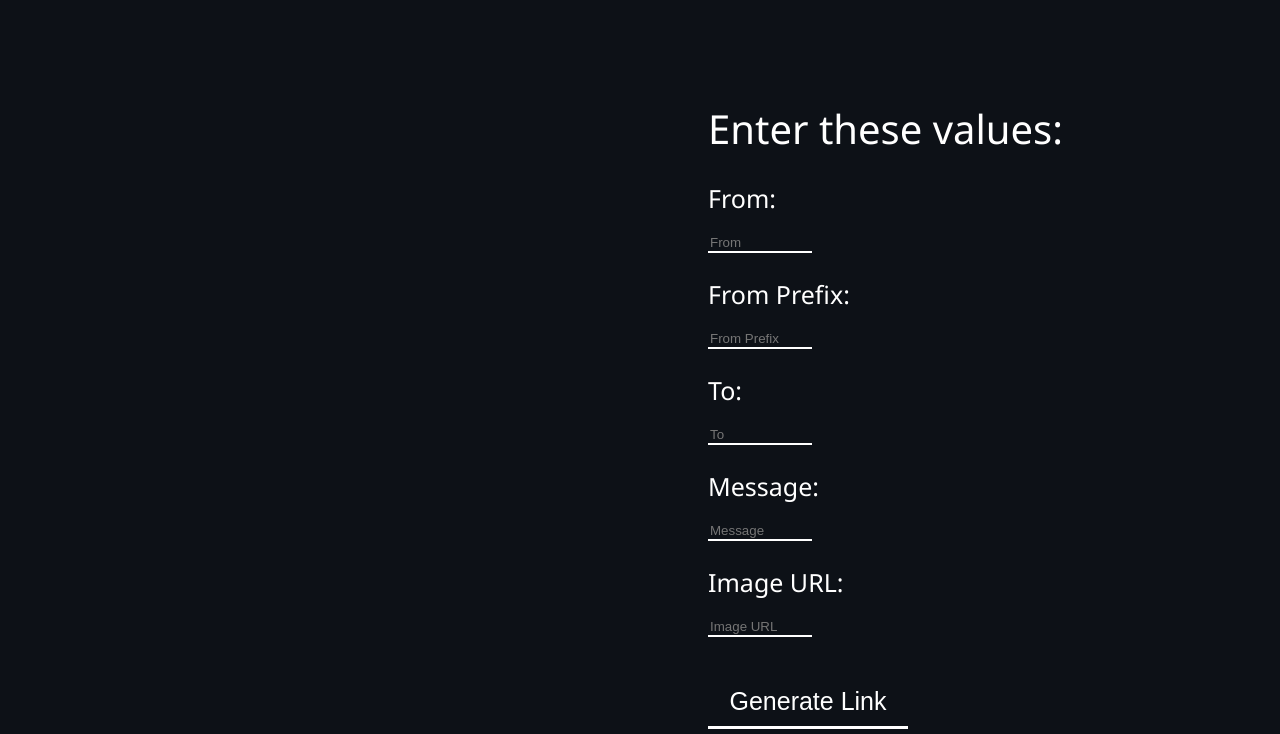
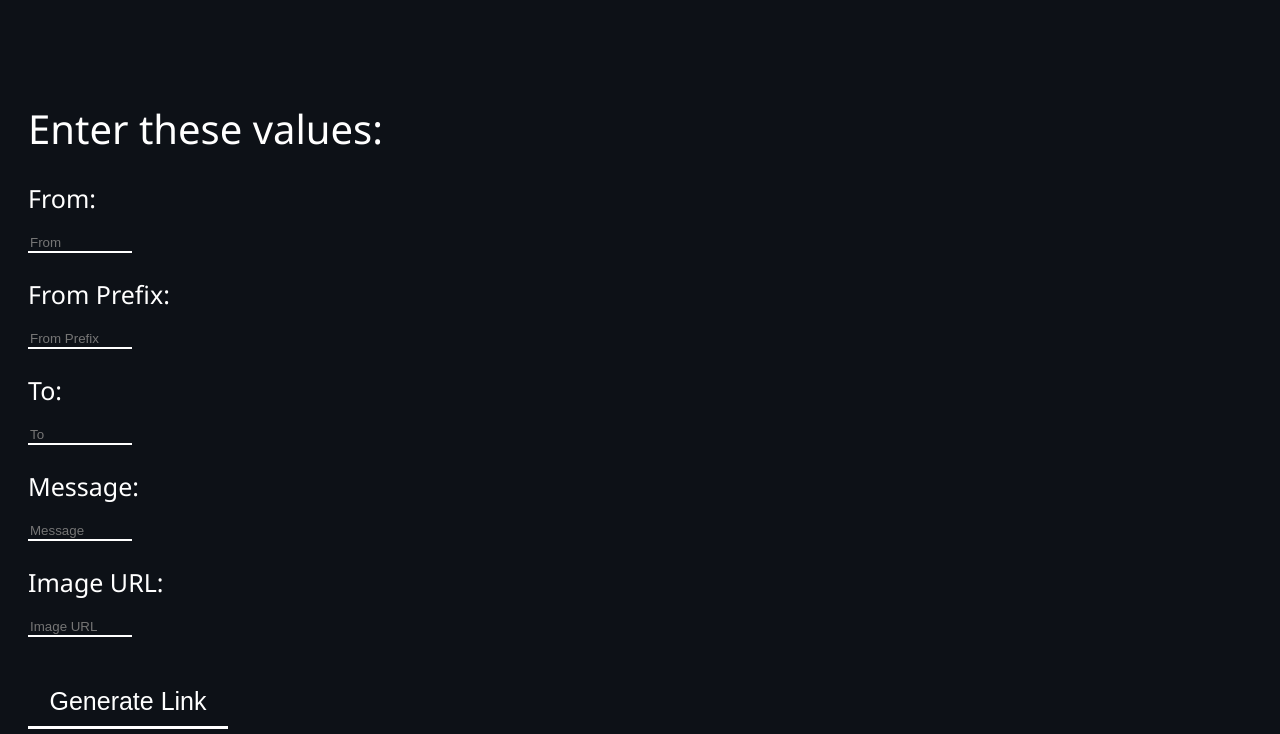
Before and after one commit to BlueFalconHD/bdayMessageGenerator, a plain HTML site: page gen.html in a window 1280 px wide. Shown: the part 311-1045 px from the top of the page. Drawn offline with Linux system fonts and the light colour scheme.

Commit message:
Update gen.html

```diff
--- a/gen.html
+++ b/gen.html
@@ -96,7 +96,7 @@
         <span style="font-size: 50px; top: 10px; text-align: left; position: absolute; margin-left: 20px; font-family: OrangeSlices;">Birthday Message<br>Generator</span>
     </div>
 
-    <div style="margin-left: 700px; font-family: 'Segoe UI', Tahoma, Geneva, Verdana, sans-serif;">
+    <div style="margin-left: 20px; font-family: 'Segoe UI', Tahoma, Geneva, Verdana, sans-serif;">
         <p class="heading">Enter these values:</p>
         <p class="subheading">From:</p>
         <input class="input" placeholder="From" id="from">
```
